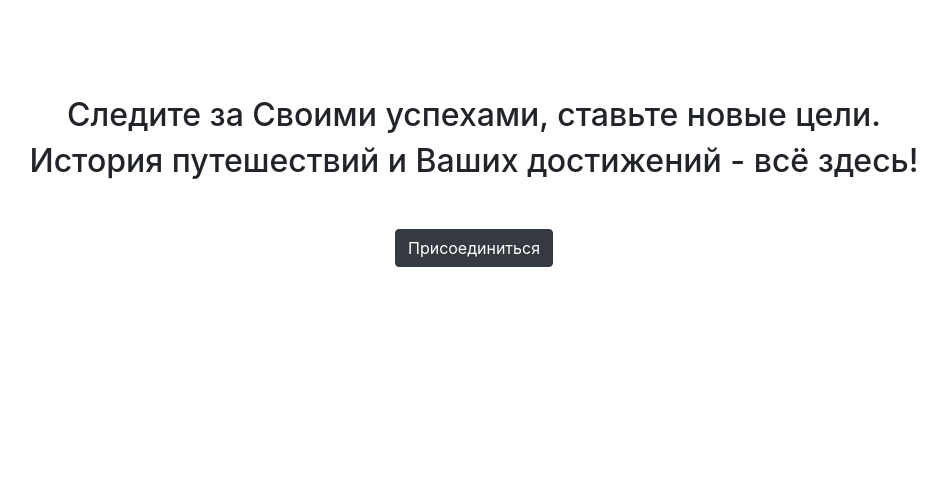
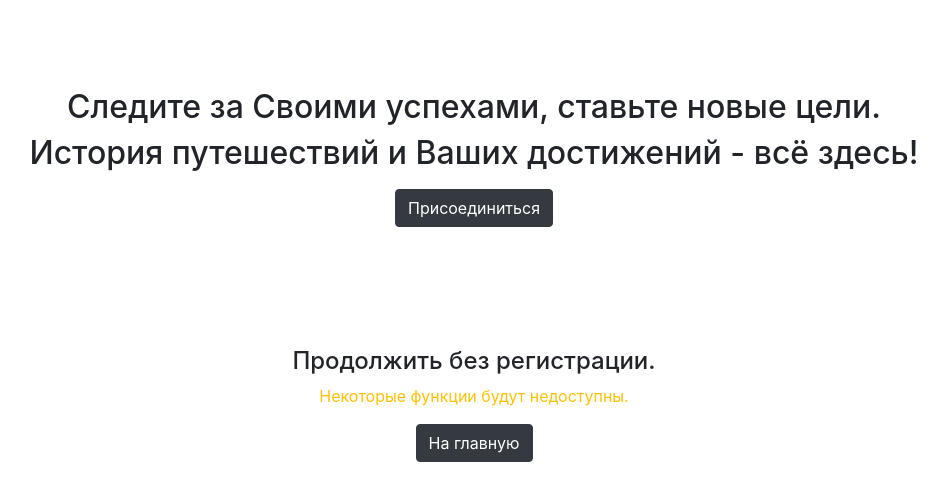
Before and after one commit to alexarlord-boop/DJANGO_project, a Django app: page /goals in a window 1280 px wide. Shown: the part 56-557 px from the top of the page, without its empty margins (166-1113 px from the left). Run offline with Django 3.2, Linux system fonts and the light colour scheme; some libraries are stand-ins or nearby versions.

Commit message:
Added blanklines to improve style esthetic

```diff
--- a/main/templates/main/goals.html
+++ b/main/templates/main/goals.html
@@ -76,13 +76,26 @@
     </div>
 {% else %}
     <center>
-        <div class="container mt-5 pt-5">
+        <div class="mt-5 bg-white"><p class="invisible">---</p></div>
+
+        <div class="mt-2">
             <h2>Следите за Своими успехами, ставьте новые цели.</h2>
             <h2>История путешествий и Ваших достижений - всё здесь!</h2>
-            <div class="mt-5">
+            <div class="mt-3">
                 <a href="/accounts/register" class="btn btn-dark" role="button">Присоединиться</a>
             </div>
         </div>
+
+        <div class="mt-5 bg-white"><p class="invisible">---</p></div>
+
+        <div class="mt-5">
+            <h4>Продолжить без регистрации.</h4>
+            <p class="text-warning">Некоторые функции будут недоступны.</p>
+            <div class="mt-2">
+                <a href="/" class="btn btn-dark" role="button">На главную</a>
+            </div>
+        </div>
+
     </center>
 {% endif %}
 {% endblock %}
--- a/main/templates/main/map.html
+++ b/main/templates/main/map.html
@@ -3,12 +3,9 @@
 {% block title %}Карта{% endblock %}
 
 {% block content %}
-{% if user.is_authenticated %}
+
 <div>
     {{map | safe}}
 </div>
-{% else %}
-{{map | safe}}
-{% endif %}
 
 {% endblock %}
```
Also changed, not shown: accounts/templates/django_registration/registration_complete.html (+7 -1 lines), db.sqlite3.
